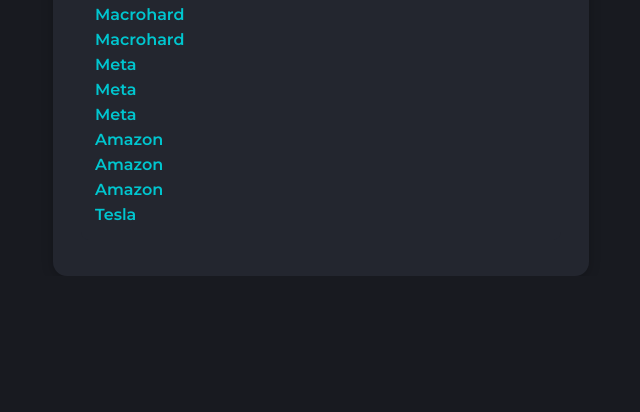
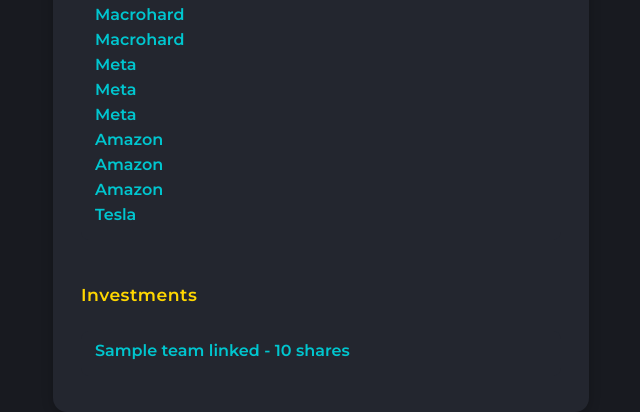
Before and after one commit to SA-10125/idea, a Django app: template idea/templates/seeperson.html in a window 1280 px wide. Shown: the part 630-1042 px from the top of the page, without its empty margins (319-959 px from the left). Before the commit the page ends 906 px from the top, so only its background shows below. Run offline with Django 5.2, Linux system fonts and the light colour scheme; data comes from the database, SQL or seed files in the repository; both versions use the stored data as it was after the commit; tables that the repository leaves empty hold one stand-in row (values such as "Sample post"); the template is opened without the code that fills it: values that come from a table or form of the project are taken from there, most other values are stand-ins (such as "Sample title", 1, 10 or a date in 2020).

Commit message:
Looks like it works.

```diff
--- a/idea/home/views.py
+++ b/idea/home/views.py
@@ -53,6 +53,7 @@ def view_member(request, pk): #TODO: make this with proper checks and all.
     net_worth=find_net_worth(ID)
     context={"ID":ID,"user":curuser,"net_worth":net_worth} #in the future, also pass what companies he has the most stock in.
     context["teams"]=Individual_LinktoTeam.objects.filter(curuser=curuser,is_user_in_team=True)
+    context["invested_in"]=[i for i in Individual_LinktoTeam.objects.filter(curuser=curuser) if i.stocks>0]
     return render(request, 'seeperson.html',context)
 
 
--- a/idea/templates/seeperson.html
+++ b/idea/templates/seeperson.html
@@ -118,6 +118,18 @@ Suggestions for more data to pass and show:
                 <span>No teams joined yet.</span>
             {% endif %}
         </div>
+        <div class="section-title">Investments</div>
+        <div class="teams-list">
+            {% if invested_in %}
+                {% for link in invested_in %}
+                    <a href="{% url 'seeteam' link.team_linked.Name %}" class="team-link">
+                        {{ link.team_linked.Name }} - {{ link.stocks }} shares
+                    </a>
+                {% endfor %}
+            {% else %}
+                <span>No investments yet.</span>
+            {% endif %}
+        </div>
     </div>
     <div class="message">
       {% if messages %}
```
Also changed, not shown: idea/db.sqlite3.
